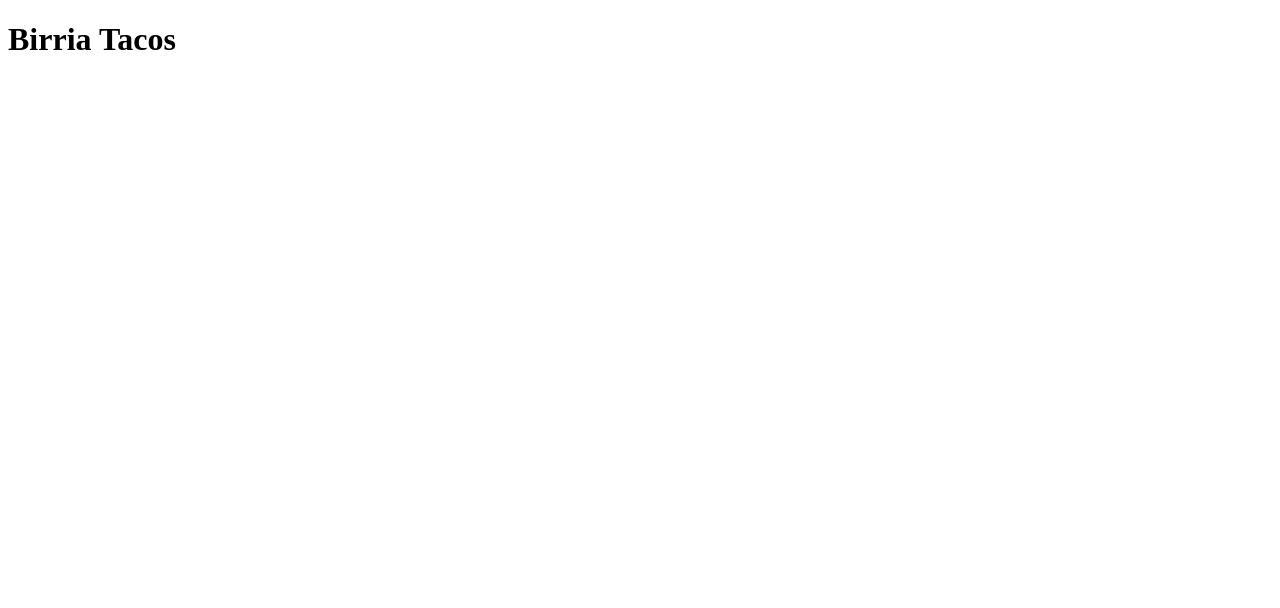
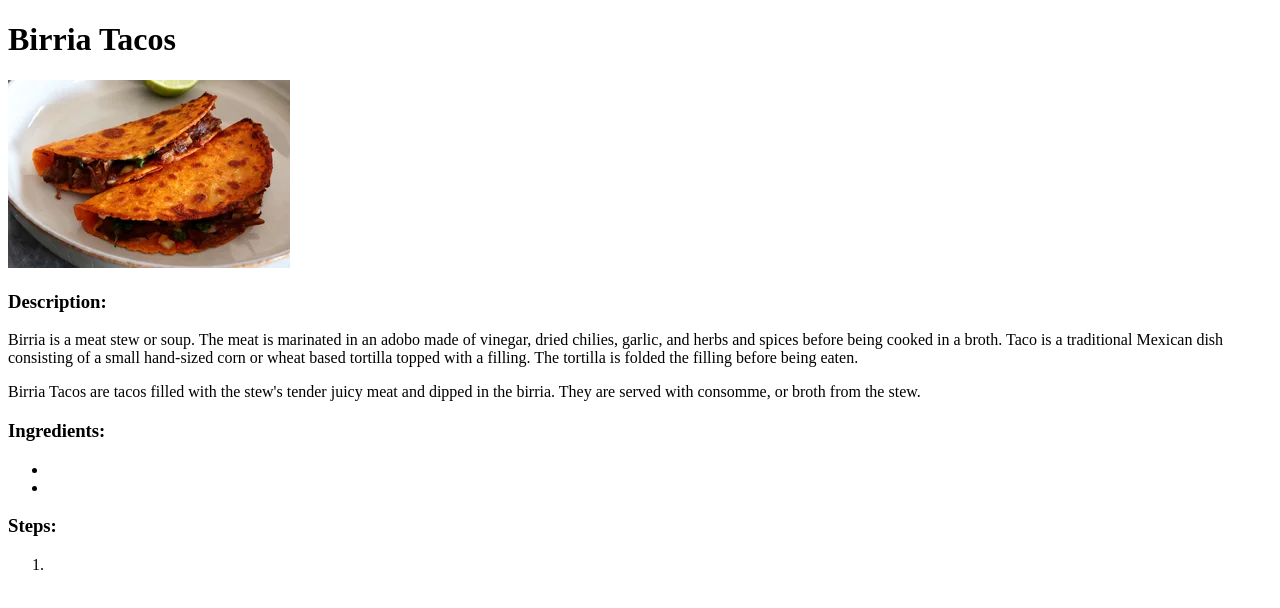
Before and after one commit to SimpleNX/odin-recipes, a plain HTML site: page recipes/birriatacos.html in a window 1280 px wide. Drawn offline with Linux system fonts and the light colour scheme.

Commit message:
Edit birriatacos.html to add description of the recipe

```diff
--- a/recipes/birriatacos.html
+++ b/recipes/birriatacos.html
@@ -7,5 +7,28 @@
         <h1>
             Birria Tacos
         </h1>
+        <img src  ="../images/tacos.webp">
+        <h3>Description:</h3>
+            <p>
+                Birria is a meat stew or soup. The meat is marinated in an adobo made of
+                vinegar, dried chilies, garlic, and herbs and spices before being cooked
+                in a broth.
+                Taco is a traditional Mexican dish consisting of a small hand-sized corn
+                or wheat based tortilla topped with a filling. The tortilla is folded
+                the filling before being eaten.
+            </p>
+            <p>
+                Birria Tacos are tacos filled with the stew's tender juicy meat and dipped
+                in the birria. They are served with consomme, or broth from the stew.
+            </p>
+        <h3>Ingredients:</h3>
+            <ul>
+                <li></li>
+                <li></li>
+            </ul>
+        <h3>Steps:</h3>
+            <ol>
+                <li></li>
+            </ol>
     </body>
 </html>
```
